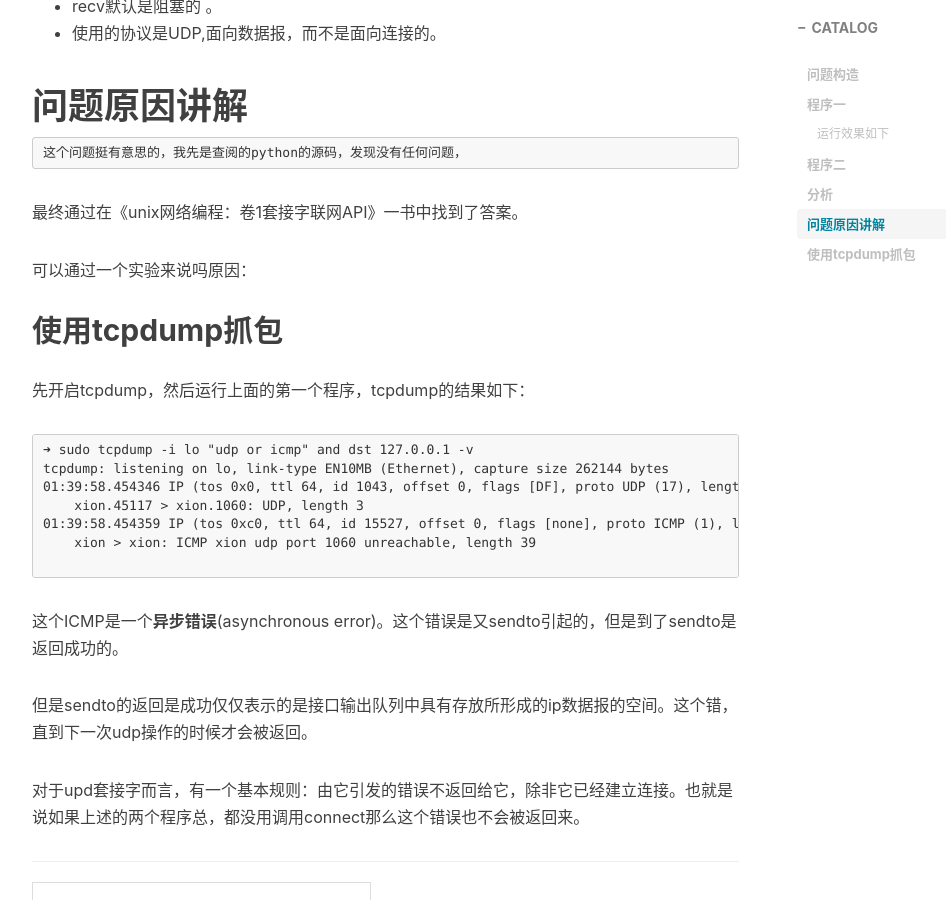
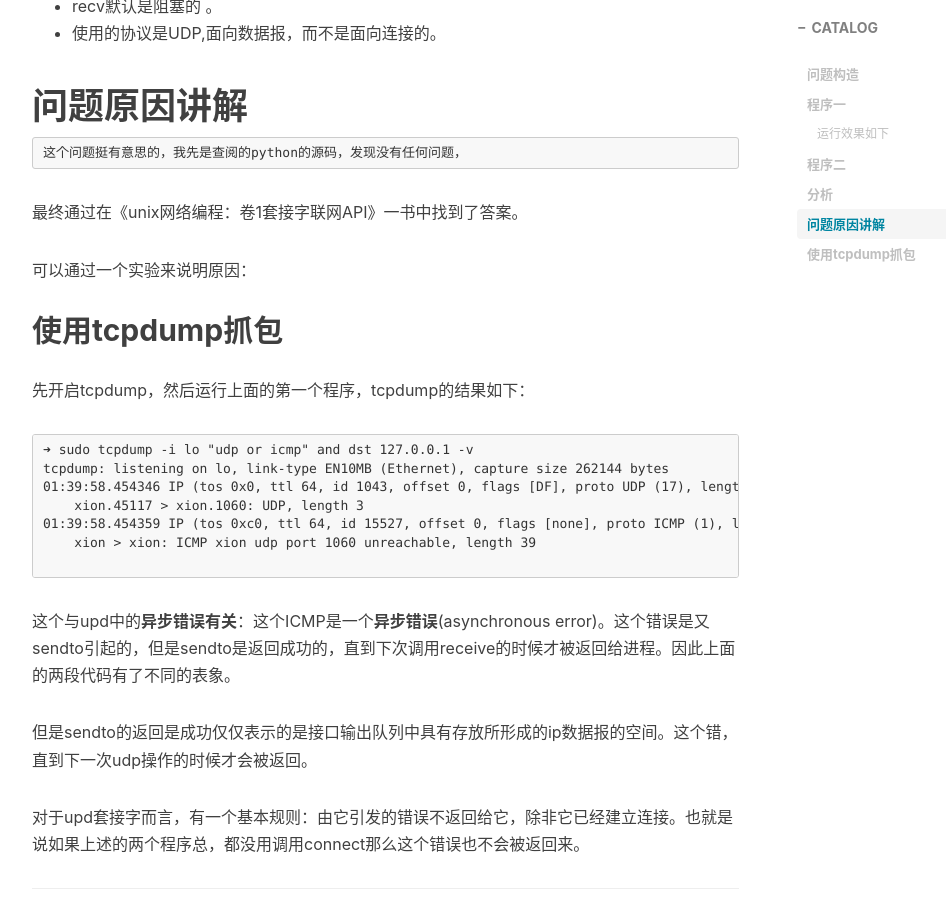
Before and after one commit to xionchen/xionchen.github.io, a Jekyll site: the page built from _posts/2018-04-17-udp.markdown, in a window 1280 px wide and 900 px high, scrolled down 1651 px. Shown: the whole window, without its empty margins (233-1179 px from the left). Built offline with Jekyll 4.4.1, drawn with Linux system fonts in a browser that asks for light colours; nearby versions of some CDN libraries; comment, search, counter and statistics services are not loaded.

Commit message:
修改udp文章错别字

````diff
--- a/_posts/2018-04-17-udp.markdown
+++ b/_posts/2018-04-17-udp.markdown
@@ -72,7 +72,7 @@
 ```
 最终通过在《unix网络编程：卷1套接字联网API》一书中找到了答案。
 
-可以通过一个实验来说吗原因：
+可以通过一个实验来说明原因：
 
 ## 使用tcpdump抓包
 先开启tcpdump，然后运行上面的第一个程序，tcpdump的结果如下：
@@ -87,7 +87,7 @@
 
 ```
 
-这个ICMP是一个**异步错误**(asynchronous error)。这个错误是又sendto引起的，但是到了sendto是返回成功的。
+这个与upd中的**异步错误有关**：这个ICMP是一个**异步错误**(asynchronous error)。这个错误是又sendto引起的，但是sendto是返回成功的，直到下次调用receive的时候才被返回给进程。因此上面的两段代码有了不同的表象。
 
 但是sendto的返回是成功仅仅表示的是接口输出队列中具有存放所形成的ip数据报的空间。这个错，直到下一次udp操作的时候才会被返回。
 
````
